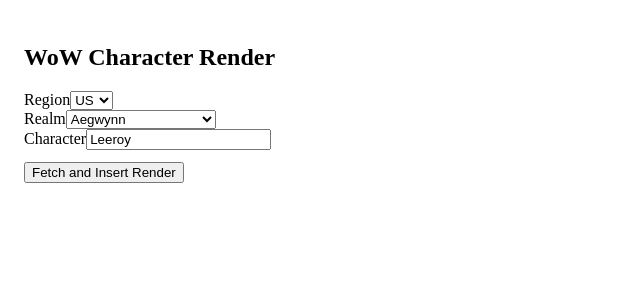
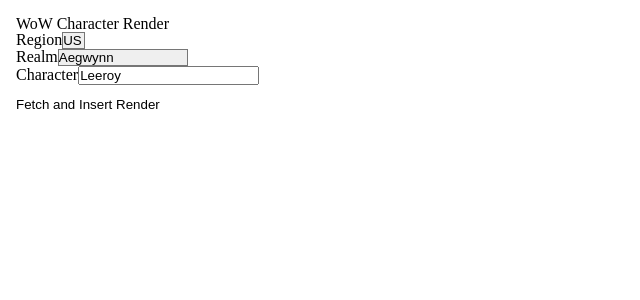
Before and after one commit to erikdotdesign/wow-character-render, a React app: page / in a window 1280 px wide. Shown: the top 300 px of the page, without its empty margins (0-640 px from the left). Built offline with nearby package versions, Linux system fonts and the light colour scheme.

Commit message:
added sass index.tsx import, fixed sass variable bug

```diff
--- a/src/app/index.tsx
+++ b/src/app/index.tsx
@@ -1,6 +1,7 @@
 import React from 'react';
 import { createRoot } from 'react-dom/client';
 import App from './components/App';
+import './styles/index.sass';
 
 document.addEventListener('DOMContentLoaded', function () {
   const container = document.getElementById('react-page');
--- /dev/null
+++ b/src/app/styles/index.sass
@@ -0,0 +1 @@
+@import 'reset'
--- /dev/null
+++ b/src/app/styles/reset.sass
@@ -0,0 +1,67 @@
+*
+  box-sizing: border-box
+  margin: 0
+  padding: 0
+
+html, body, div, span, applet, object, iframe, h1, h2, h3, h4, h5,
+h6, p, blockquote, pre, a, abbr, acronym, address, big, cite, code,
+del, dfn, em, img, ins, kbd, q, s, samp, small, strike, strong, sub,
+sup, tt, var, b, u, i, center, dl, dt, dd, ol, ul, li, fieldset, form,
+label, legend, table, caption, tbody, tfoot, thead, tr, th, td, article,
+aside, canvas, details, embed, figure, figcaption, footer, header, hgroup,
+menu, nav, output, ruby, section, summary, time, mark, audio, video
+  margin: 0
+  padding: 0
+  border: 0
+  font-size: 100%
+  font: inherit
+  vertical-align: baseline
+
+article, aside, details, figcaption, figure, footer, header, hgroup, menu, nav, section
+  display: block
+
+body
+  line-height: 1
+
+ol, ul
+  list-style: none
+
+blockquote, q
+  quotes: none
+
+  &:before, &:after
+    content: ''
+    content: none
+
+table
+  border-collapse: collapse
+  border-spacing: 0
+
+button
+  background-color: transparent
+  outline: none
+  border: 0
+  cursor: pointer
+
+select,
+input[type='range'],
+input[type='color']
+  -webkit-appearance: none
+
+input[type='range']
+  &::-webkit-slider-thumb
+    -webkit-appearance: none
+
+::-webkit-file-upload-button,
+input[type='file']
+  opacity: 0
+
+input[type='color']
+  padding: 0 !important
+  cursor: pointer
+
+  &::-webkit-color-swatch
+    border: none
+
+  &::-webkit-color-swatch-wrapper
+    padding: 1px
--- a/src/app/styles/ui.css
+++ /dev/null
@@ -1,37 +0,0 @@
-body {
-  font: 12px sans-serif;
-  text-align: center;
-  margin: 20px;
-}
-button {
-  border-radius: 5px;
-  background: white;
-  color: black;
-  border: none;
-  padding: 8px 15px;
-  margin: 0 5px;
-  box-shadow: inset 0 0 0 1px black;
-  outline: none;
-}
-#create {
-  box-shadow: none;
-  background: #18a0fb;
-  color: white;
-}
-input {
-  border: none;
-  outline: none;
-  padding: 8px;
-}
-input:hover {
-  box-shadow: inset 0 0 0 1px rgba(0, 0, 0, 0.1);
-}
-button:focus {
-  box-shadow: inset 0 0 0 2px #18a0fb;
-}
-#create:focus {
-  box-shadow: inset 0 0 0 2px rgba(0, 0, 0, 0.3);
-}
-input:focus {
-  box-shadow: inset 0 0 0 2px #18a0fb;
-}
```
